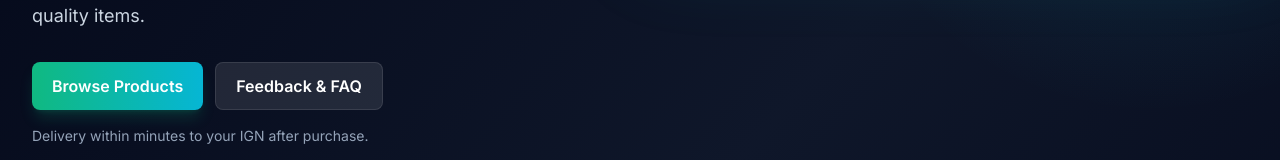
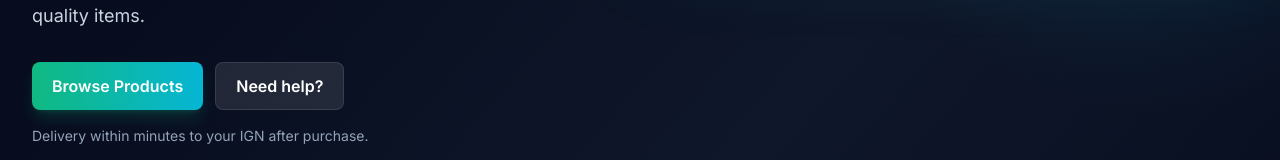
Before and after one commit to django-nerd/frontend-repo_ie8nnbeb_u4coqf, a React (Vite) app: page / in a window 1280 px wide. Shown: the part 457-617 px from the top of the page. Built offline with nearby package versions, Linux system fonts and the light colour scheme; no server answers; a web font is replaced by a local one.

Commit message:
Update project prj_ie8nnbeb - 2025-11-21T20:22:32.040Z

```diff
--- a/src/components/Hero.jsx
+++ b/src/components/Hero.jsx
@@ -27,7 +27,7 @@ export default function Hero() {
             </p>
             <div className="mt-8 flex flex-wrap gap-3">
               <button onClick={() => setOpen(true)} className="h-12 inline-flex items-center px-5 rounded-lg bg-gradient-to-r from-emerald-500 to-cyan-500 text-white font-semibold shadow-lg shadow-emerald-500/20 hover:brightness-110 transition">Browse Products</button>
-              <a href="#faq" className="h-12 inline-flex items-center px-5 rounded-lg bg-white/10 text-white font-semibold border border-white/10 hover:bg-white/15 transition">Feedback & FAQ</a>
+              <a href="https://discord.gg/K5BU46kJMY" target="_blank" rel="noopener noreferrer" className="h-12 inline-flex items-center px-5 rounded-lg bg-white/10 text-white font-semibold border border-white/10 hover:bg-white/15 transition">Need help?</a>
             </div>
             <p className="mt-4 text-sm text-slate-400">Delivery within minutes to your IGN after purchase.</p>
           </div>
--- a/src/components/ProductCard.jsx
+++ b/src/components/ProductCard.jsx
@@ -68,6 +68,8 @@ export default function ProductCard({ product, onAdd }) {
     setQuantity(Math.max(1, Math.round(desiredUnitsM / (parseUnitsFromName(one.name) || 1))))
   }
 
+  const formattedUnitPrice = Number(product.price).toFixed(Number(product.price) < 1 ? 3 : 2)
+
   return (
     <div className="group relative rounded-xl border border-white/10 bg-white/5 hover:bg-white/10 transition overflow-hidden">
       <div className="aspect-[4/3] bg-slate-900/30 relative">
@@ -81,7 +83,7 @@ export default function ProductCard({ product, onAdd }) {
       <div className="p-4">
         <div className="flex items-start justify-between gap-3">
           <h3 className="text-white font-semibold text-lg leading-tight">{product.title}</h3>
-          <div className="text-emerald-300 font-bold">${Number(product.price).toFixed(3)}</div>
+          <div className="h-10 inline-flex items-center px-3 rounded-md bg-white/10 border border-white/10 text-emerald-300 font-bold whitespace-nowrap">${formattedUnitPrice}</div>
         </div>
         {product.description && (
           <p className="text-slate-400 text-sm mt-1 line-clamp-2">{product.description}</p>
@@ -127,7 +129,7 @@ export default function ProductCard({ product, onAdd }) {
             {isMoney && (
               <div className="ml-auto flex items-center gap-2">
                 <span className="text-xs text-slate-400">Quick:</span>
-                {[5,10,25].map((m) => (
+                {[5,10,25,50,100].map((m) => (
                   <button
                     type="button"
                     key={m}
```
Also changed, not shown: 1 other file (tests, documents, lock files or other folders).
